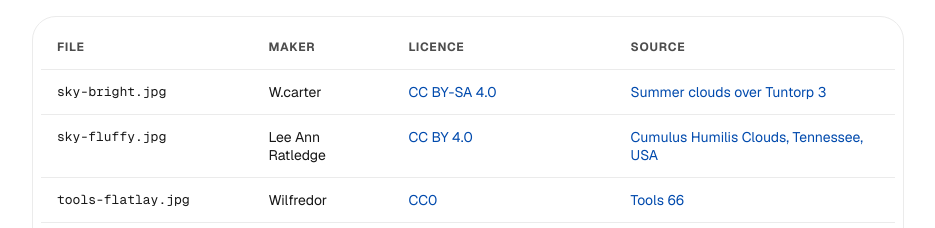
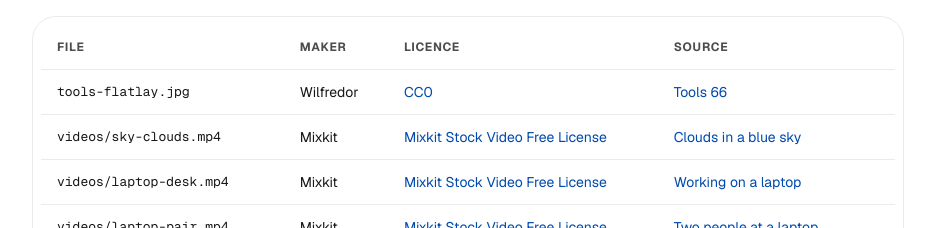
Before and after one commit to ahmaddev-codex/tandrix, a Next.js app in the folder apps/web/: page /credits in a window 1280 px wide. Shown: the part 298-526 px from the top of the page, without its empty margins (172-1107 px from the left). Built offline with nearby package versions, Linux system fonts and the light colour scheme; no server answers.

Commit message:
chore(web): remove the two unused sky photos
- move the closing banner's background to hero.png
- drop their credits from the page and CREDITS.md

```diff
--- a/apps/web/public/photos/CREDITS.md
+++ b/apps/web/public/photos/CREDITS.md
@@ -5,11 +5,9 @@ Photos and video on the Tandrix website, their makers and licences. The site's c
 
 ## Photos
 
-| File              | Maker            | Licence                                                        | Source                                                                                                                                  |
-| ----------------- | ---------------- | -------------------------------------------------------------- | --------------------------------------------------------------------------------------------------------------------------------------- |
-| sky-bright.jpg    | W.carter         | [CC BY-SA 4.0](https://creativecommons.org/licenses/by-sa/4.0) | [Summer clouds over Tuntorp 3](https://commons.wikimedia.org/wiki/File:Summer_clouds_over_Tuntorp_3.jpg)                                |
-| sky-fluffy.jpg    | Lee Ann Ratledge | [CC BY 4.0](https://creativecommons.org/licenses/by/4.0)       | [Cumulus Humilis Clouds, Tennessee](https://commons.wikimedia.org/wiki/File:Cumulus_Humilis_Clouds_-_Tennessee,_USA_-_July_7,_2014.jpg) |
-| tools-flatlay.jpg | Wilfredor        | [CC0](https://creativecommons.org/publicdomain/zero/1.0)       | [Tools 66](https://commons.wikimedia.org/wiki/File:Tools_66.jpg)                                                                        |
+| File              | Maker     | Licence                                                  | Source                                                           |
+| ----------------- | --------- | -------------------------------------------------------- | ---------------------------------------------------------------- |
+| tools-flatlay.jpg | Wilfredor | [CC0](https://creativecommons.org/publicdomain/zero/1.0) | [Tools 66](https://commons.wikimedia.org/wiki/File:Tools_66.jpg) |
 
 ## Video (public/videos)
 
--- a/apps/web/src/app/(marketing)/credits/page.tsx
+++ b/apps/web/src/app/(marketing)/credits/page.tsx
@@ -10,23 +10,6 @@ const credits: Array<{
   source: string;
   sourceUrl: string;
 }> = [
-  {
-    file: "sky-bright.jpg",
-    maker: "W.carter",
-    licence: "CC BY-SA 4.0",
-    licenceUrl: "https://creativecommons.org/licenses/by-sa/4.0",
-    source: "Summer clouds over Tuntorp 3",
-    sourceUrl: "https://commons.wikimedia.org/wiki/File:Summer_clouds_over_Tuntorp_3.jpg",
-  },
-  {
-    file: "sky-fluffy.jpg",
-    maker: "Lee Ann Ratledge",
-    licence: "CC BY 4.0",
-    licenceUrl: "https://creativecommons.org/licenses/by/4.0",
-    source: "Cumulus Humilis Clouds, Tennessee, USA",
-    sourceUrl:
-      "https://commons.wikimedia.org/wiki/File:Cumulus_Humilis_Clouds_-_Tennessee,_USA_-_July_7,_2014.jpg",
-  },
   {
     file: "tools-flatlay.jpg",
     maker: "Wilfredor",
--- a/apps/web/src/app/globals.css
+++ b/apps/web/src/app/globals.css
@@ -213,7 +213,7 @@
       rgba(46, 125, 255, 0.35) 55%,
       rgba(46, 125, 255, 0) 100%
     ),
-    url("/photos/sky-fluffy.jpg") center / cover no-repeat,
+    url("/photos/hero.png") center 70% / cover no-repeat,
     #3f9bf0;
 }
 @utility bg-blue-glow {
```
Also changed, not shown: apps/web/public/photos/sky-bright.jpg (deleted), apps/web/public/photos/sky-fluffy.jpg (deleted).
